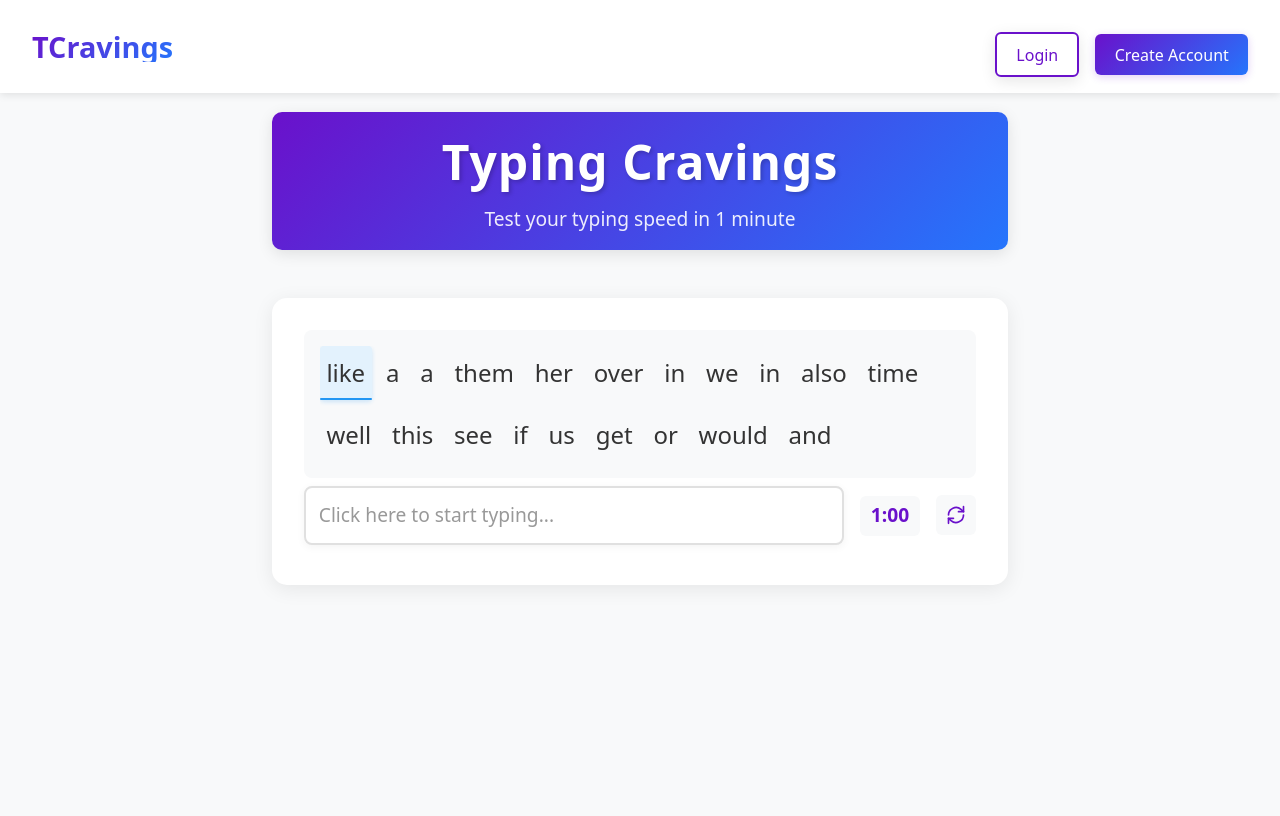
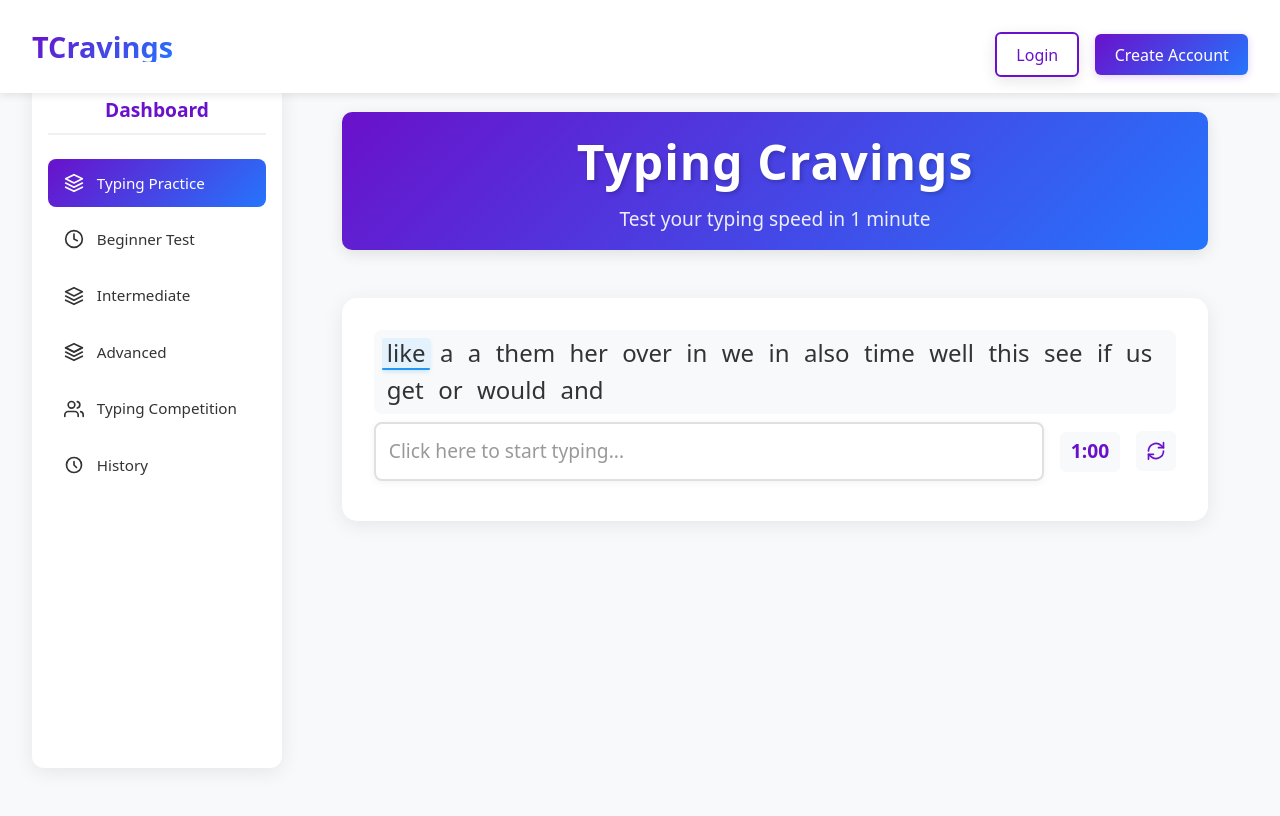
Before and after one commit to vincenttwizere/Typing-Cravings, a React (Vite) app: page / in a window 1280 px wide. Shown: the top 816 px of the page. Built offline with nearby package versions, Linux system fonts and the light colour scheme.

Commit message:
add dashboard sidebar with navigation menu

```diff
--- a/src/App.css
+++ b/src/App.css
@@ -54,13 +54,15 @@ body {
 }
 
 .app {
-  max-width: 800px;
+  max-width: 1200px;
   margin: 0 auto;
   padding: 0 2rem;
   text-align: center;
   min-height: 100vh;
   width: 100%;
   position: relative;
+  display: flex;
+  gap: 2rem;
 }
 
 .navbar {
@@ -261,8 +263,8 @@ h1 {
   flex: 1;
   background: #f8f9fa;
   border-radius: 8px;
-  padding: 1rem;
-  min-height: 60px;
+  padding: 0.5rem;
+  min-height: 40px;
   display: flex;
   align-items: center;
 }
@@ -270,9 +272,9 @@ h1 {
 .word-line {
   display: flex;
   flex-wrap: wrap;
-  gap: 0.5rem;
+  gap: 0.3rem;
   font-size: 1.5rem;
-  line-height: 2;
+  line-height: 1.2;
   text-align: left;
   max-width: 100%;
   overflow-x: hidden;
@@ -280,7 +282,7 @@ h1 {
 }
 
 .word {
-  padding: 0.2rem 0.4rem;
+  padding: 0.1rem 0.3rem;
   border-radius: 4px;
   transition: all 0.2s ease;
   white-space: nowrap;
@@ -403,44 +405,11 @@ button:active {
 
 .results p {
   font-size: 1.2rem;
-  margin: 0.8rem 0;
+  margin: 0.4rem auto;
   color: #333;
-  line-height: 1.5;
-}
-
-.results button {
-  margin-top: 1.5rem;
-  background: linear-gradient(135deg, #6a11cb 0%, #2575fc 100%);
-  color: white;
-  border: none;
-  padding: 0.8rem 2rem;
-  font-size: 1.1rem;
-  border-radius: 8px;
-  cursor: pointer;
-  transition: all 0.3s ease;
-  box-shadow: 0 4px 15px rgba(0, 0, 0, 0.1);
-}
-
-.results button:hover {
-  transform: translateY(-2px);
-  box-shadow: 0 6px 20px rgba(0, 0, 0, 0.15);
-}
-
-.start-button {
-  background: #4CAF50;
-  color: white;
-  border: none;
-  padding: 1rem 2rem;
-  font-size: 1.2rem;
-  border-radius: 4px;
-  cursor: pointer;
-  transition: all 0.3s;
-  margin: 1rem 0;
-}
-
-.start-button:hover {
-  background: #45a049;
-  transform: scale(1.05);
+  line-height: 1.2;
+  display: block;
+  width: fit-content;
 }
 
 @media (max-width: 768px) {
@@ -841,3 +810,84 @@ button:active {
     margin-bottom: 0.5rem;
   }
 }
+
+.dashboard {
+  width: 250px;
+  background: white;
+  padding: 1rem;
+  border-radius: 12px;
+  box-shadow: 0 4px 20px rgba(0, 0, 0, 0.08);
+  position: fixed;
+  left: 2rem;
+  top: 5rem;
+  height: calc(100vh - 7rem);
+}
+
+.dashboard-title {
+  color: #6a11cb;
+  font-size: 1.2rem;
+  font-weight: 600;
+  margin-bottom: 1.5rem;
+  padding-bottom: 0.5rem;
+  border-bottom: 2px solid #f0f0f0;
+}
+
+.dashboard-menu {
+  list-style: none;
+  padding: 0;
+  margin: 0;
+}
+
+.dashboard-item {
+  margin-bottom: 0.5rem;
+}
+
+.dashboard-link {
+  display: flex;
+  align-items: center;
+  gap: 0.8rem;
+  padding: 0.8rem 1rem;
+  color: #333;
+  text-decoration: none;
+  border-radius: 8px;
+  transition: all 0.3s ease;
+  font-size: 0.95rem;
+}
+
+.dashboard-link:hover {
+  background: #f8f9fa;
+  color: #6a11cb;
+}
+
+.dashboard-link.active {
+  background: linear-gradient(135deg, #6a11cb 0%, #2575fc 100%);
+  color: white;
+}
+
+.dashboard-link svg {
+  width: 20px;
+  height: 20px;
+}
+
+.main-content {
+  flex: 1;
+  margin-left: 270px;
+}
+
+@media (max-width: 768px) {
+  .app {
+    flex-direction: column;
+    padding: 0 1rem;
+  }
+
+  .dashboard {
+    position: static;
+    width: 100%;
+    height: auto;
+    margin-bottom: 1rem;
+  }
+
+  .main-content {
+    margin-left: 0;
+  }
+}
--- a/src/App.jsx
+++ b/src/App.jsx
@@ -1,16 +1,20 @@
 import './App.css'
 import TypingGame from './components/TypingGame'
 import Navbar from './components/Navbar'
+import Dashboard from './components/Dashboard'
 
 function App() {
   return (
     <div className="app">
       <Navbar />
-      <div className="header">
-        <h1 className="title">Typing Cravings</h1>
-        <p className="subtitle">Test your typing speed in 1 minute</p>
+      <Dashboard />
+      <div className="main-content">
+        <div className="header">
+          <h1 className="title">Typing Cravings</h1>
+          <p className="subtitle">Test your typing speed in 1 minute</p>
+        </div>
+        <TypingGame />
       </div>
-      <TypingGame />
     </div>
   )
 }
--- /dev/null
+++ b/src/components/Dashboard.jsx
@@ -0,0 +1,70 @@
+import React from 'react'
+
+const Dashboard = () => {
+  return (
+    <div className="dashboard">
+      <h2 className="dashboard-title">Dashboard</h2>
+      <ul className="dashboard-menu">
+        <li className="dashboard-item">
+          <a href="#" className="dashboard-link active">
+            <svg xmlns="http://www.w3.org/2000/svg" viewBox="0 0 24 24" fill="none" stroke="currentColor" strokeWidth="2" strokeLinecap="round" strokeLinejoin="round">
+              <path d="M12 2L2 7l10 5 10-5-10-5zM2 17l10 5 10-5M2 12l10 5 10-5"/>
+            </svg>
+            Typing Practice
+          </a>
+        </li>
+        <li className="dashboard-item">
+          <a href="#" className="dashboard-link">
+            <svg xmlns="http://www.w3.org/2000/svg" viewBox="0 0 24 24" fill="none" stroke="currentColor" strokeWidth="2" strokeLinecap="round" strokeLinejoin="round">
+              <circle cx="12" cy="12" r="10"/>
+              <path d="M12 6v6l4 2"/>
+            </svg>
+            Beginner Test
+          </a>
+        </li>
+        <li className="dashboard-item">
+          <a href="#" className="dashboard-link">
+            <svg xmlns="http://www.w3.org/2000/svg" viewBox="0 0 24 24" fill="none" stroke="currentColor" strokeWidth="2" strokeLinecap="round" strokeLinejoin="round">
+              <path d="M12 2L2 7l10 5 10-5-10-5z"/>
+              <path d="M2 17l10 5 10-5"/>
+              <path d="M2 12l10 5 10-5"/>
+            </svg>
+            Intermediate
+          </a>
+        </li>
+        <li className="dashboard-item">
+          <a href="#" className="dashboard-link">
+            <svg xmlns="http://www.w3.org/2000/svg" viewBox="0 0 24 24" fill="none" stroke="currentColor" strokeWidth="2" strokeLinecap="round" strokeLinejoin="round">
+              <path d="M12 2L2 7l10 5 10-5-10-5z"/>
+              <path d="M2 17l10 5 10-5"/>
+              <path d="M2 12l10 5 10-5"/>
+              <path d="M2 7l10 5 10-5"/>
+            </svg>
+            Advanced
+          </a>
+        </li>
+        <li className="dashboard-item">
+          <a href="#" className="dashboard-link">
+            <svg xmlns="http://www.w3.org/2000/svg" viewBox="0 0 24 24" fill="none" stroke="currentColor" strokeWidth="2" strokeLinecap="round" strokeLinejoin="round">
+              <path d="M17 21v-2a4 4 0 0 0-4-4H5a4 4 0 0 0-4 4v2"/>
+              <circle cx="9" cy="7" r="4"/>
+              <path d="M23 21v-2a4 4 0 0 0-3-3.87"/>
+              <path d="M16 3.13a4 4 0 0 1 0 7.75"/>
+            </svg>
+            Typing Competition
+          </a>
+        </li>
+        <li className="dashboard-item">
+          <a href="#" className="dashboard-link">
+            <svg xmlns="http://www.w3.org/2000/svg" viewBox="0 0 24 24" fill="none" stroke="currentColor" strokeWidth="2" strokeLinecap="round" strokeLinejoin="round">
+              <path d="M12 8v4l3 3m6-3a9 9 0 1 1-18 0 9 9 0 0 1 18 0z"/>
+            </svg>
+            History
+          </a>
+        </li>
+      </ul>
+    </div>
+  )
+}
+
+export default Dashboard
--- a/src/components/TypingGame.jsx
+++ b/src/components/TypingGame.jsx
@@ -162,7 +162,6 @@ const TypingGame = () => {
           <p>Accuracy {accuracy}%</p>
           <p>Correct words {correctWords}</p>
           <p>Wrong words {totalWords - correctWords}</p>
-          <button onClick={handleRestart}>Try Again</button>
         </div>
       )}
     </div>
```
